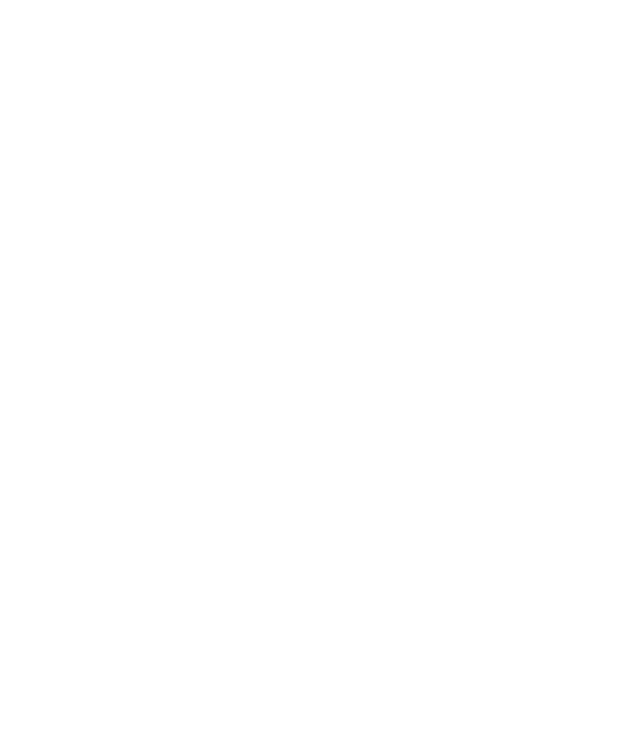
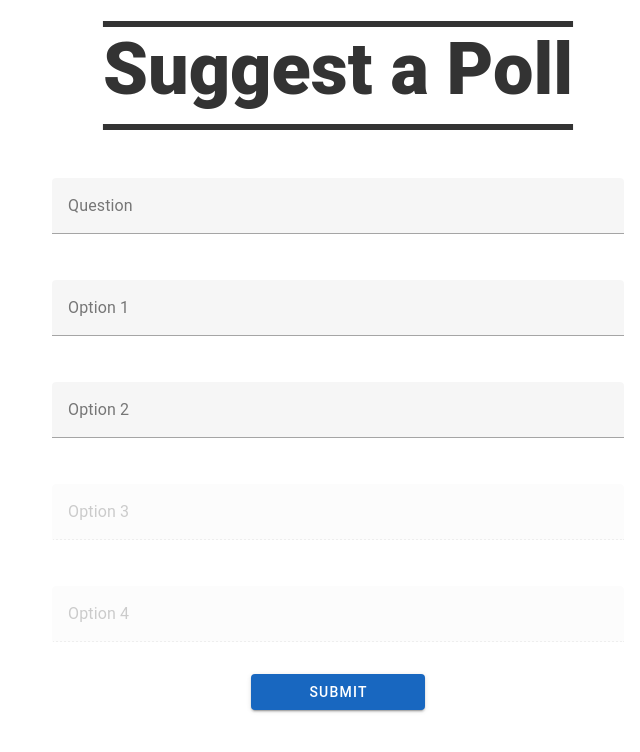
Before and after one commit to kstoneberg/PollParade, a Vue app: page /PollSuggestForm in a window 1280 px wide. Before the commit this address had no page. Shown: the top 752 px of the page, without its empty margins (302-942 px from the left). Built offline with nearby package versions, Linux system fonts and the light colour scheme.

Commit message:
improved poll suggest form

```diff
--- a/src/components/ButtonMenu.vue
+++ b/src/components/ButtonMenu.vue
@@ -24,14 +24,35 @@
           <!-- Use a single container for content and button -->
           <template v-if="viewState === 'buttons'">
             <div class="d-flex flex-column align-center justify-center" style="flex: 1;">
+
               <!-- View Poll History Button -->
               <v-btn
                 @click="$emit('view-history')"
-                color="secondary"
+                color="primary"
                 width="200"
                 class="mb-2"
               >
                 View Poll History
+              </v-btn>
+
+              <!-- Suggest a Poll Button -->
+              <v-btn
+                @click="$emit('suggest-poll')"
+                color="primary"
+                width="200"
+                class="mb-2"
+              >
+              Suggest a Poll
+              </v-btn>
+
+              <!-- More Info Button -->
+              <v-btn
+                @click="showInfo"
+                color="primary"
+                width="200"
+                class="mb-2"
+              >
+                More Info
               </v-btn>
 
               <!-- Clear Cookies Button -->
@@ -44,14 +65,6 @@
                 Clear Cookies
               </v-btn>
 
-              <!-- More Info Button -->
-              <v-btn
-                @click="showInfo"
-                color="primary"
-                width="200"
-              >
-                More Info
-              </v-btn>
             </div>
           </template>
 
@@ -60,9 +73,11 @@
             <div class="d-flex flex-column justify-space-between" style="flex: 1;">
               <!-- Info Text -->
               <div>
-                Come back every day for a new poll<br>
-                Vote for your favorite choice and predict the winner<br>
-                Check back tomorrow to see the results and compare with your prediction
+                <p style="text-align: center">
+                  Come back every day for a new poll<br>
+                  Vote for your favorite choice and predict the winner<br>
+                  Check back tomorrow to see the results and compare with your prediction
+                </p>
               </div>
 
               <!-- Back Button -->
--- a/src/components/Poll.vue
+++ b/src/components/Poll.vue
@@ -8,6 +8,7 @@
           <ButtonMenu
             @view-history="viewHistory"
             @clear-cookies="clearCookies"
+            @suggest-poll="suggestPollForm"
           />
         </v-col>
       </v-row>
@@ -246,6 +247,10 @@ export default {
       router.push({ name: 'PollHistory' });
     };
 
+    const suggestPollForm = () => {
+      router.push({ name: 'PollSuggestForm' });
+    };
+
     //DEBUGGING
     const clearCookies = () => {
       Cookies.remove('votedDate');
@@ -271,6 +276,7 @@ export default {
               displayQuestion,
               myChart,
               viewHistory,
+              suggestPollForm,
               clearCookies //DEBUGGING
             };
   }
--- /dev/null
+++ b/src/components/PollSuggestForm.vue
@@ -0,0 +1,102 @@
+<template>
+    <v-app>
+        <v-form v-model="valid">
+            <v-container>
+                <v-row justify="center">
+                    <v-col cols="12" md="6" class="text-center">
+                        <h1>Suggest a Poll</h1>
+                    </v-col>
+                </v-row>
+
+                <v-row>
+                    <!--Question-->
+                    <v-col cols="12" md="6" offset-md="3">
+                        <v-text-field
+                            v-model="question"
+                            :counter="10"
+                            :rules="questionRules"
+                            label="Question"
+                            required
+                        ></v-text-field>
+                    </v-col>
+
+                    <!--Option 1-->
+                    <v-col cols="12" md="6" offset-md="3">
+                        <v-text-field
+                            v-model="option1"
+                            :counter="10"
+                            :rules="optionRules"
+                            label="Option 1"
+                            required
+                        ></v-text-field>
+                    </v-col>
+
+                    <!--Option 2-->
+                    <v-col cols="12" md="6" offset-md="3">
+                        <v-text-field
+                            v-model="option2"
+                            :counter="10"
+                            :rules="optionRules"
+                            label="Option 2"
+                        ></v-text-field>
+                    </v-col>
+
+                    <!--Option 3-->
+                    <v-col cols="12" md="6" offset-md="3">
+                        <v-text-field
+                            v-model="option3"
+                            :counter="10"
+                            :disabled="!(option1 && option2)"
+                            label="Option 3"
+                        ></v-text-field>
+                    </v-col>
+
+                    <!--Option 3-->
+                    <v-col cols="12" md="6" offset-md="3">
+                        <v-text-field
+                            v-model="option4"
+                            :counter="10"
+                            :disabled="!option3"
+                            label="Option 4"
+                            hide-details
+                        ></v-text-field>
+                    </v-col>
+
+                    <!--Submit Button-->
+                    <v-col cols="6" md="2" offset-md="5">
+                        <v-btn color="primary" class="mt-2" type="submit" block>
+                            Submit
+                        </v-btn>
+                    </v-col>
+
+                </v-row>
+            </v-container>
+        </v-form>
+    </v-app>
+  </template>
+  <script>
+    export default {
+      data: () => ({
+        valid: false,
+        question: '',
+        questionRules: [
+          value => {
+            if (value) return true
+
+            return 'Question Is Required.'
+          }
+        ],
+        option1: '',
+        option2: '',
+        option3: '',
+        option4: '',
+        optionRules: [
+            value => {
+                if (value) return true
+
+                return 'At Least 2 Options Are Required.'
+            }
+        ],
+      }),
+    }
+  </script>
--- a/src/router/index.js
+++ b/src/router/index.js
@@ -4,6 +4,7 @@ import Poll from '../components/Poll.vue';
 import PollHistory from '../components/PollHistory.vue';
 import YesterdaysResults from '../components/YesterdaysResults.vue';
 import PastPollResults from '../components/PastPollResults.vue';
+import PollSuggestForm from '../components/PollSuggestForm.vue';
 
 
 const routes = [
@@ -26,6 +27,11 @@ const routes = [
     path: '/results',
     name: 'PastPollResults',
     component: PastPollResults,
+  },
+  {
+    path: '/PollSuggestForm',
+    name: 'PollSuggestForm',
+    component: PollSuggestForm,
   }
 ];
 
```
Also changed, not shown: src/components/Poll.css (+0 -46 lines).
